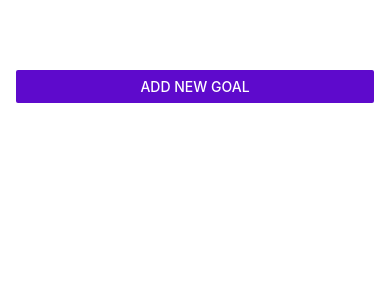
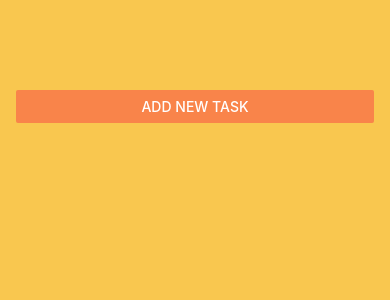
Before and after one commit to Fonkarts/React_Native_Tasks-App, a React Native app: screen / in a window 390 px wide. Shown: the top 300 px of the page. Built offline with nearby package versions, Linux system fonts and the light colour scheme.

Commit message:
:art: Add general styling

```diff
--- a/App.js
+++ b/App.js
@@ -1,5 +1,6 @@
 import { useState } from "react";
 import { StyleSheet, View, FlatList, Button } from "react-native";
+import { StatusBar } from "expo-status-bar";
 import GoalItem from './components/GoalItem'
 import GoalInput from './components/GoalInput'
 
@@ -30,12 +31,16 @@ export default function App() {
     }
 
     return (
+        <>
+        <StatusBar style="dark"/>
         <View style={styles.appContainer}>
-            <Button
-                title="Add new Goal"
-                color='#5e0acc'
-                onPress={startAddGoalHandler}
-            />
+            <View style={styles.headerButton}>
+                <Button
+                    title="Add new Task"
+                    color='#F9844A'
+                    onPress={startAddGoalHandler}
+                />
+            </View>
             <GoalInput
                 visible={modalIsVisible}
                 onAddGoal={addGoalHandler}
@@ -57,18 +62,23 @@ export default function App() {
                     />
             </View>
         </View>
+        </>
     );
 }
 
 const styles = StyleSheet.create({
     appContainer: {
         flex: 1,
-        paddingTop: 70,
         paddingHorizontal: 16,
+        backgroundColor: '#f9c74f',
     },
     goalsContainer: {
         flex: 6,
     },
+    headerButton: {
+        paddingTop: 90,
+        paddingBottom: 25
+    }
 });
 
 /* ABOUT VIEWS & TEXT
--- a/app.json
+++ b/app.json
@@ -9,7 +9,7 @@
     "splash": {
       "image": "./assets/splash.png",
       "resizeMode": "contain",
-      "backgroundColor": "#ffffff"
+      "backgroundColor": "#F9C74F"
     },
     "updates": {
       "fallbackToCacheTimeout": 0
--- a/components/GoalInput.js
+++ b/components/GoalInput.js
@@ -1,5 +1,6 @@
 import { useState } from "react";
-import { StyleSheet, View, TextInput, Button, Modal } from "react-native";
+import { StyleSheet, View, TextInput, Button, Modal, Image } from "react-native";
+import { StatusBar } from "expo-status-bar";
 
 function GoalInput(props) {
     const [enteredGoalText, setEnteredGoalText] = useState("");
@@ -18,18 +19,19 @@ function GoalInput(props) {
     return (
         <Modal visible={props.visible} animationType="slide">
             <View style={styles.inputContainer}>
+                <Image source={require('../assets/images/target.png')} style={styles.image}/>
                 <TextInput
                     style={styles.text}
-                    placeholder="Your course goal !"
+                    placeholder="What are you going to do today ?"
                     onChangeText={goalInputHandler}
                     value={enteredGoalText}
                 />
                 <View style={styles.buttonContainer}>
                     <View style={styles.button}>
-                        <Button title="Add Goal" onPress={addGoalHandler}/>
+                        <Button title='Cancel' onPress={props.onCancel} color='#F94144'/>
                     </View>
                     <View style={styles.button}>
-                        <Button title='Cancel' onPress={props.onCancel}/>
+                        <Button title="Add Task" onPress={addGoalHandler} color='#F9844A'/>
                     </View>
                 </View>
 
@@ -47,17 +49,18 @@ const styles = StyleSheet.create({
         justifyContent: "center",
         // Organizes elements around the cross axis
         alignItems: "center",
-        marginBottom: 24,
-        borderBottomWidth: 1,
-        borderBottomColor: "#cccccc",
-        padding: 16
+        padding: 16,
+        backgroundColor: '#F9C74F'
     },
     text: {
+        marginRight: 8,
+        padding: 16,
+        width: "100%",
+        backgroundColor: '#FCE5B1',
+        color: '#120438',
         borderWidth: 1,
-        borderColor: "#cccccc",
-        width: "100%",
-        marginRight: 8,
-        padding: 8,
+        borderColor: "#FCE5B1",
+        borderRadius: 6,
     },
     buttonContainer: {
         flexDirection: 'row',
@@ -66,5 +69,11 @@ const styles = StyleSheet.create({
     button: {
         width: '30%',
         marginHorizontal: 8
+    },
+    image: {
+        width: 150,
+        height: 150,
+        margin: 20,
+        color: 'white'
     }
 })
--- a/components/GoalItem.js
+++ b/components/GoalItem.js
@@ -5,7 +5,7 @@ function GoalItem(props) {
         <View style={styles.goalItem}>
             <Pressable
                 // Setting style when pressed on Android
-                android_ripple={{ color: '#210644' }}
+                android_ripple={{ color: '#F9844A' }}
                 onPress={props.onDeleteItem.bind(this, props.id)}
                 // Setting style when pressed on Ios
                 style={({pressed}) => pressed && styles.pressedItem}
@@ -24,11 +24,13 @@ const styles = StyleSheet.create({
     goalItem: {
         margin: 8,
         borderRadius: 6,
-        backgroundColor: "#5e0acc",
+        backgroundColor: "#E14D2A",
+
     },
     goalItemText: {
         padding: 8,
         color: "white",
+        fontSize: 17
     },
     pressedItem: {
         opacity: 0.5,
```
Also changed, not shown: assets/images/target.png (added).
